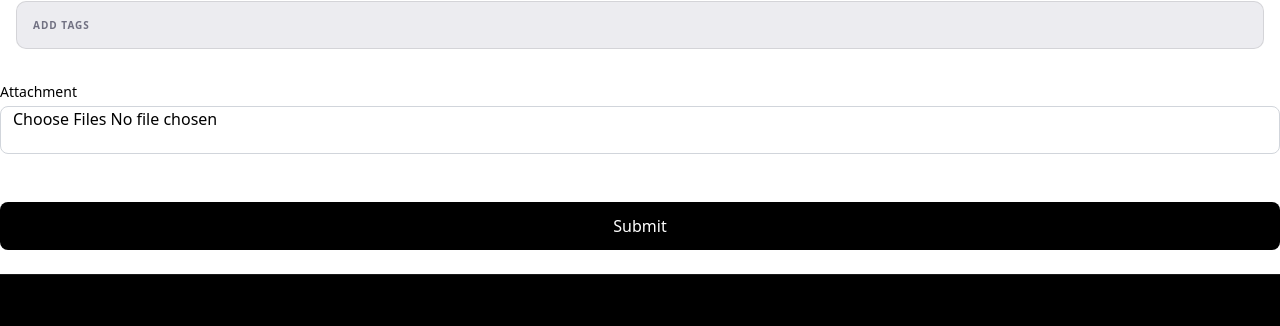
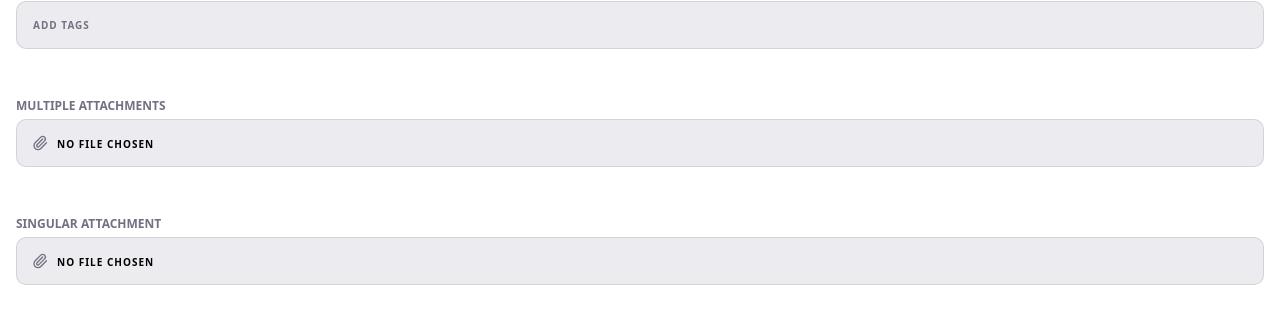
Before and after one commit to SELab-2/viernulvier-4, a Nuxt app in the folder frontend/: page /tempShowcase in a window 1280 px wide. Shown: the part 583-909 px from the top of the page. Built offline with nearby package versions, Linux system fonts and the light colour scheme.

Commit message:
basefileupload: updated css + added documentation + small changes

```diff
--- a/frontend/app/components/form/fields/BaseFileUpload.vue
+++ b/frontend/app/components/form/fields/BaseFileUpload.vue
@@ -1,12 +1,31 @@
 <script setup lang="ts">
-import { computed } from 'vue'
+/**
+ * A reusable file upload component, includes:
+ *  - Optional label
+ *  - Required indicator
+ *  - Single or multiple file selection (default singular files)
+ *  - Accepts specific file types via accept prop (default no restriction)
+ *  - Selected filenames displayed below the input
+ *  - Binds File objects via v-model
+ *
+ * Usage:
+ * <BaseFileUpload
+ *   v-model="attachment"
+ *   label="Attachment"
+ *   accept=".pdf,.png"
+ *   multiple
+ *   required
+ * />
+ */
+
+import { Paperclip, X } from 'lucide-vue-next'
 
 interface Props {
-  label?: string
+  label?: string // label displayed above the field
   id?: string
-  required?: boolean
-  accept?: string
-  multiple?: boolean
+  required?: boolean // adds a "*" if required
+  accept?: string // accepted file types
+  multiple?: boolean // accepts one or multiple files ?
 }
 const props = withDefaults(defineProps<Props>(), {
   accept: '',
@@ -15,30 +34,37 @@ const props = withDefaults(defineProps<Props>(), {
 
 const model = defineModel<File[]>({
   default: [] as File[]
-})
-
-const displayName = computed(() => model.value.map(f => f.name).join(', '))
+}) // model holds list of selected files
 
 function handleFileChange(event: Event) {
   const target = event.target as HTMLInputElement
   if (!target.files) return
 
-  const filesArray = Array.from(target.files)
-  if (props.multiple) {
-    model.value = filesArray
-  } else {
-    model.value = filesArray.length > 0 ? [filesArray[0]!] : []
+  const newFiles  = Array.from(target.files)
+  if (props.multiple) { // case where multiple files are allowed
+    const existing = model.value.map(f => f.name)
+    const toAdd = newFiles.filter(f => !existing.includes(f.name))
+    model.value = [...model.value, ...toAdd]
+  } else { // case where only one file is allowed
+    model.value = newFiles.length > 0 ? [newFiles[0]!] : [] // ! to tell ts that it is not undefined
   }
+  target.value = '' // resetting input
+}
+
+function removeFile(index: number) { // handles removing a file
+  model.value = model.value.filter((_, i) => i !== index)
 }
 </script>
 
 <template>
-  <div class="base-input">
-    <label v-if="props.label" :for="props.id" class="input-label">
-      {{ props.label }} <span v-if="props.required" class="required-star">*</span>
+  <div class="m-4">
+    <!-- Optional Label -->
+    <label v-if="props.label" :for="props.id" class="text-[12px] font-bold uppercase text-muted-foreground mb-1 block">
+      {{ props.label }} <span v-if="props.required" class="text-red-500">*</span>
     </label>
 
-    <div class="file-input-wrapper">
+    <!-- File input -->
+    <div class="relative flex items-center">
       <input
           :id="props.id"
           type="file"
@@ -46,61 +72,27 @@ function handleFileChange(event: Event) {
           :accept="props.accept"
           :multiple="props.multiple"
           @change="handleFileChange"
-          class="input-field"
+          class="pl-10 pr-4 bg-muted border border-border h-12 leading-[3rem] font-bold uppercase text-[10px] tracking-widest rounded-lg w-full outline-none transition-colors duration-150 hover:border-foreground/20 hover:bg-muted/70 focus:border-foreground/30 focus:bg-background file:hidden cursor-pointer"
       />
-      <!-- TODO: maybe not display it if only one file name ? + multiple files are still not handled correctly -->
-      <div class="file-name" v-if="displayName">{{ displayName }}</div>
+
+      <!-- Paperclip icon -->
+      <Paperclip class="absolute left-4 w-4 h-4 text-muted-foreground pointer-events-none" />
     </div>
+
+    <!-- Selected files -->
+    <div v-if="model.length" class="mt-2 border border-border rounded-lg overflow-hidden">
+      <div
+          v-for="(file, index) in model"
+          :key="file.name"
+          class="flex items-center justify-between px-4 h-10 text-[10px] font-bold uppercase tracking-widest text-foreground transition-colors duration-150 hover:bg-muted border-b border-border last:border-b-0"
+      >
+        <span class="truncate mr-4">{{ file.name }}</span>
+        <X class="w-3 h-3 shrink-0 cursor-pointer text-muted-foreground hover:text-foreground transition-colors" @click="removeFile(index)" />
+      </div>
+    </div>
+
   </div>
 </template>
 
 <style scoped>
-.base-input {
-  display: flex;
-  flex-direction: column;
-  margin-bottom: 1rem;
-}
-
-.input-label {
-  display: block;
-  margin-bottom: 0.25rem;
-  font-size: 0.875rem;
-  font-weight: 500;
-}
-
-.required-star {
-  color: inherit;
-}
-
-.file-input-wrapper {
-  display: flex;
-  flex-direction: column;
-}
-
-.input-field {
-  width: 100%;
-  height: 3rem;
-  padding: 0 0.75rem;
-  border: 1px solid #d1d5db;
-  border-radius: 0.5rem;
-  background-color: #ffffff;
-  font-size: 1rem;
-  outline: none;
-  transition: border-color 0.2s;
-}
-
-.input-field:focus {
-  border-color: #d1d5db;
-}
-
-.file-name {
-  position: static;
-  margin-top: 0.25rem;
-  pointer-events: none;
-  color: #374151;
-  font-size: 0.95rem;
-  white-space: nowrap;
-  overflow: hidden;
-  text-overflow: ellipsis;
-}
 </style>
--- a/frontend/app/pages/tempShowcase.vue
+++ b/frontend/app/pages/tempShowcase.vue
@@ -48,17 +48,30 @@ const fields: FormField[] = [
   },
   {
     component: 'BaseFileUpload',
-    name: 'attachment',
+    name: 'multipleattachments',
     props: {
-      label: 'Attachment',
+      label: 'Multiple Attachments',
       multiple: true
     }
-  }
-]
+  },
+  {
+    component: 'BaseFileUpload',
+    name: 'singularattachment',
+    props: {
+      label: 'Singular Attachment',
+    }
+  }]
 
 const submittedData = ref<Record<string, any> | null>(null)
 function handleSubmit(formData: Record<string, any>) {
   submittedData.value = formData
+}
+
+function isFileArray(value: any): value is File[] {
+  return Array.isArray(value) && value.length > 0 && value[0] instanceof File
+}
+function objectURL(file: File): string {
+  return URL.createObjectURL(file)
 }
 </script>
 
@@ -73,7 +86,16 @@ function handleSubmit(formData: Record<string, any>) {
     <p>Submitted values:</p>
     <div v-for="(value, key) in submittedData" :key="key">
       <span>{{ key }}: </span>
-      <span>{{ value }}</span>
+
+      <!-- Case file array -->
+      <span v-if="isFileArray(value)">
+        <div v-for="file in value" :key="file.name">
+          <img v-if="file.type.startsWith('image/')" :src="objectURL(file)" style="max-width: 200px; display: block;" />
+        </div>
+      </span>
+
+      <!-- Everything else -->
+      <span v-else>{{ value }}</span>
     </div>
   </div>
 </template>
```
